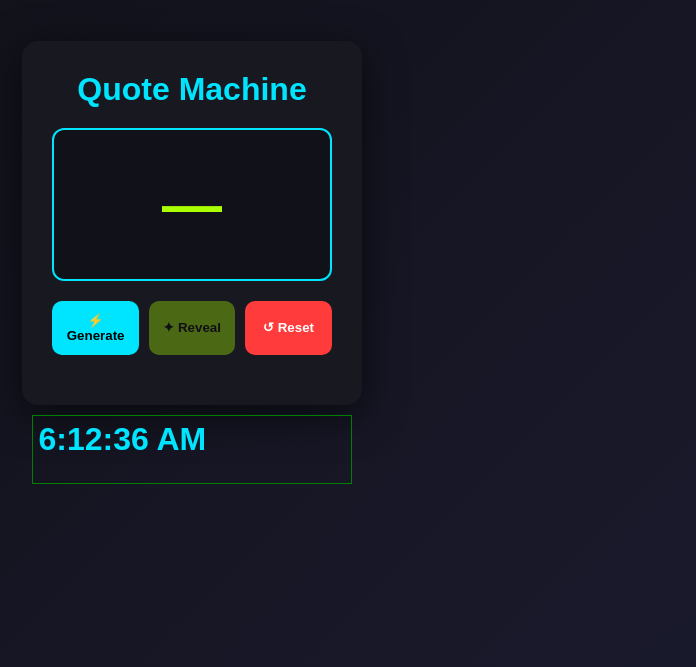
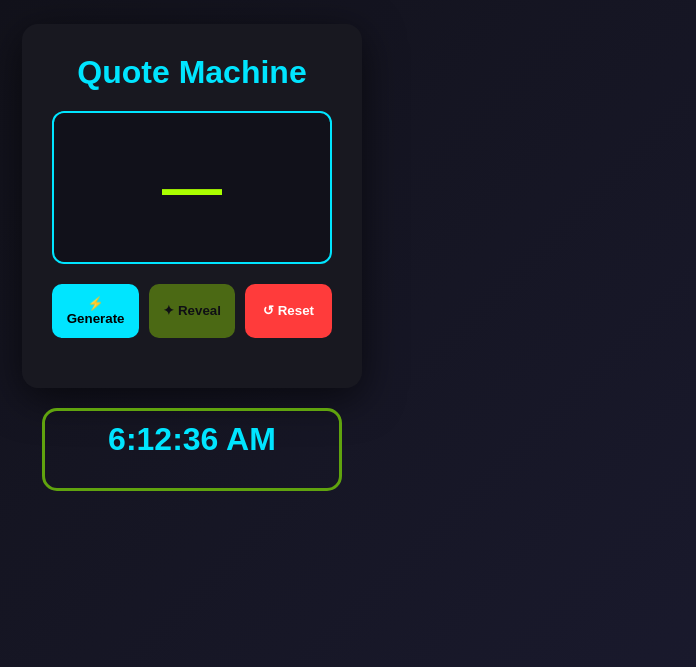
Before and after one commit to sanjayraj23560-byte/NumGen-Quote, a React (Create React App) app: page / in a window 1280 px wide. Shown: the part 133-800 px from the top of the page, without its empty margins (448-1144 px from the left). Built offline with nearby package versions, Linux system fonts and the light colour scheme.

Commit message:
Version 2.1

```diff
--- a/src/Timefunction.js
+++ b/src/Timefunction.js
@@ -14,7 +14,7 @@ const Clock = () => {
     }, [])
 
     return (
-        <div className="Clock">
+        <div className="Clock" style={{color:"white"}}>
             <h1>{time.toLocaleTimeString()}</h1>
         </div>
     )
--- a/src/index.css
+++ b/src/index.css
@@ -290,7 +290,13 @@ body.light {
   color: orange;
 }
 .Clock{
-  border: solid 1px green;
-  margin: 10px;
-  padding: 5px;
+  border: solid 3px rgb(96, 163, 14);
+  margin: 20px;
+  text-align: center;
+  border-radius: 15px;
+  padding:10px;
+  display: flex;
+  align-items: center;
+  justify-content: center;
+  color: white;
 }
```
